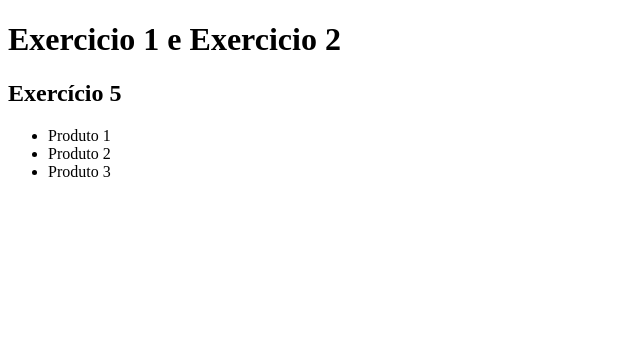
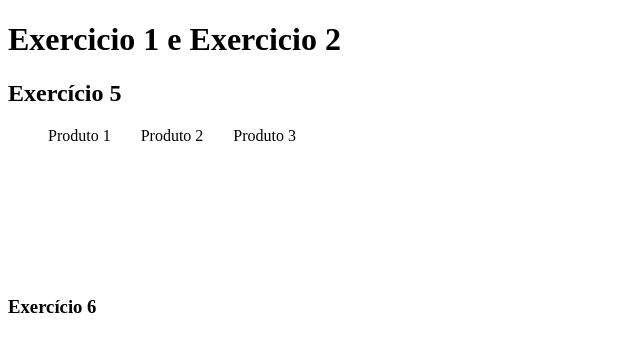
Before and after one commit to lauracristina26/2TERMO, a website: page LIMA/AULA 10/exercicios.html in a window 1280 px wide. Shown: the whole page, without its empty margins (0-640 px from the left). Drawn offline with Linux system fonts and the light colour scheme.

Commit message:
Atividades sobre Flexbox

```diff
--- a/LIMA/AULA 10/exercicios.html
+++ b/LIMA/AULA 10/exercicios.html
@@ -26,7 +26,6 @@
             <article>Produto 1</article>
         </li>
         <li>
-
             <article>Produto 2</article>
         </li>
         <li>
@@ -34,6 +33,9 @@
         </li>
     </ul>
 
+    <h3>Exercício 6</h3>
+
+
 
 </body>
 </html>
--- a/LIMA/AULA 10/style2.css
+++ b/LIMA/AULA 10/style2.css
@@ -34,3 +34,11 @@
     align-items: flex-end;
     padding: 30px 8%
 }
+
+.cards {
+     display: flex;
+    gap: 30px;
+    list-style: none;
+    height: 150px;
+    align-items: flex-start;
+}
```
